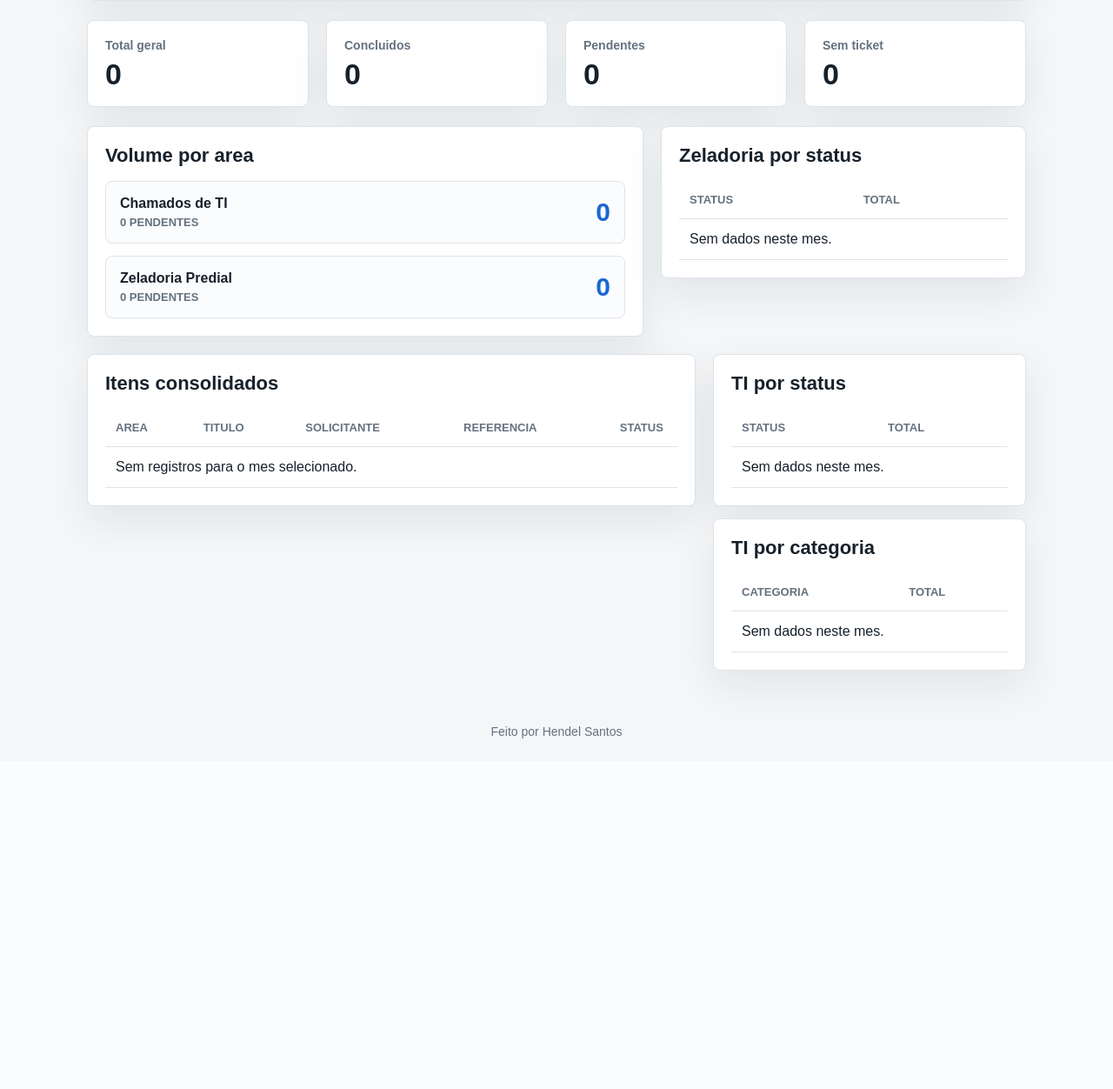
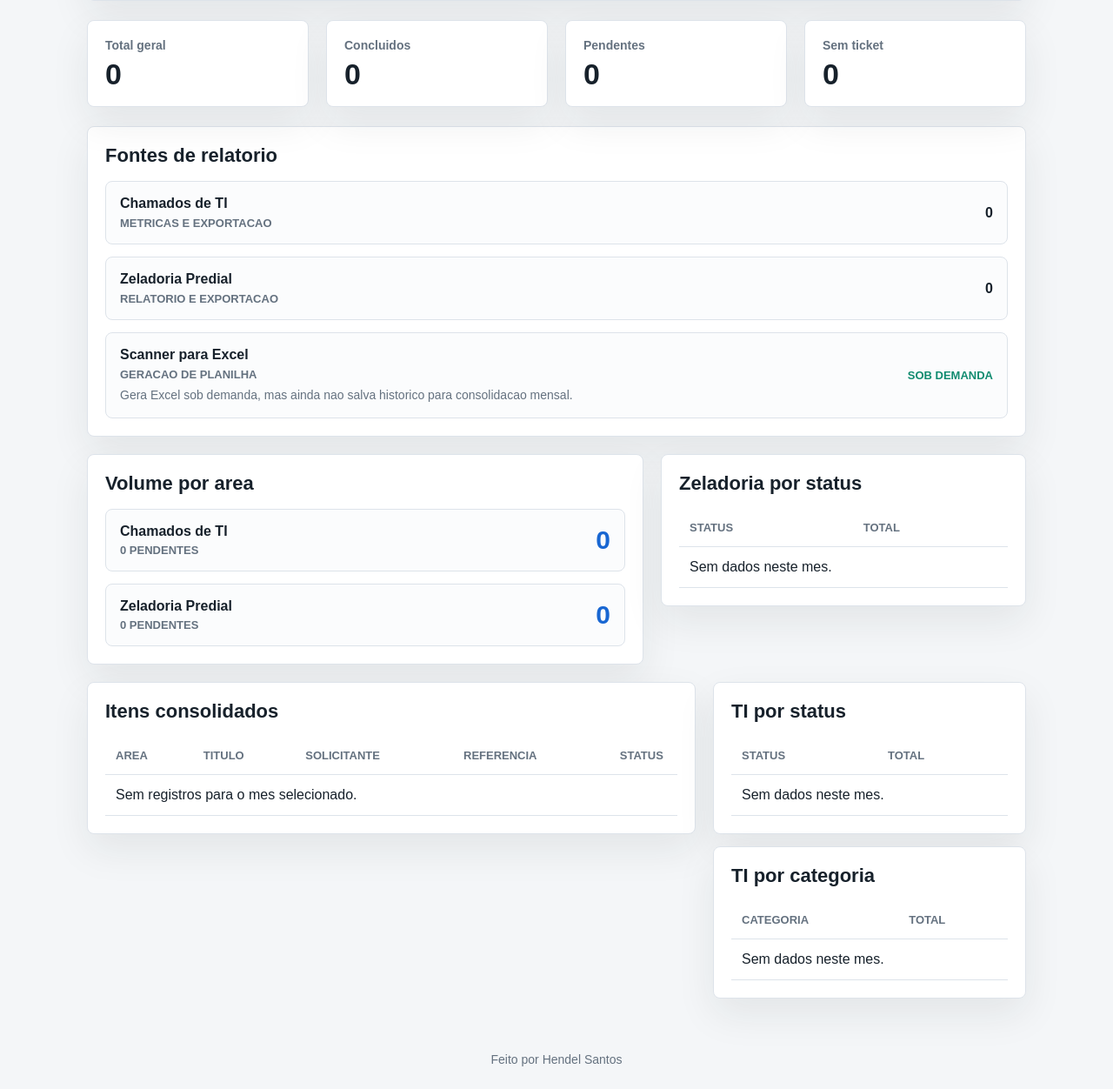
Before and after one commit to hendelsantos/Projeto_Django_HUB, a Django app: page /relatorios/ in a window 1280 px wide. Shown: the part 634-1886 px from the top of the page at 87% size. Before the commit the page ends 1483 px from the top, so only its background shows below. Run offline with Django 5.2, Linux system fonts and the light colour scheme; data that the repository does not hold is empty.

Commit message:
centralize report sources

```diff
--- a/hub/views.py
+++ b/hub/views.py
@@ -1,7 +1,6 @@
 from io import BytesIO
 
 from django.contrib import messages
-from django.db.models import Count
 from django.http import HttpResponse
 from django.shortcuts import render
 from django.utils import timezone
@@ -9,11 +8,7 @@ from openpyxl import Workbook
 from openpyxl.styles import Alignment, Font, PatternFill
 from openpyxl.utils import get_column_letter
 
-from chamados_ti.models import ChamadoTI
-from zeladoria.models import ChamadoZeladoria
-
-
-STATUS_FINALIZADOS = ('concluido', 'cancelado')
+from .report_sources import build_consolidated_report
 
 
 def get_month_filter(request):
@@ -27,55 +22,6 @@ def get_month_filter(request):
         mes = timezone.localdate().strftime('%Y-%m')
         ano, numero_mes = mes.split('-')
         return mes, int(ano), int(numero_mes)
-
-
-def count_by_field(queryset, field_name, choices=None):
-    labels = dict(choices or [])
-    rows = queryset.values(field_name).annotate(total=Count('id')).order_by('-total', field_name)
-
-    return [
-        {
-            'label': labels.get(row[field_name], row[field_name] or 'Nao informado'),
-            'total': row['total'],
-        }
-        for row in rows
-    ]
-
-
-def build_report_items(ti_chamados, zeladoria_chamados):
-    items = []
-
-    for chamado in ti_chamados:
-        items.append(
-            {
-                'area': 'TI',
-                'titulo': chamado.titulo,
-                'solicitante': chamado.solicitante,
-                'referencia': chamado.setor or chamado.get_categoria_display(),
-                'status': chamado.get_status_display(),
-                'ticket': chamado.ticket_oficial,
-                'data': chamado.criado_em,
-                'detalhe': chamado.descricao,
-                'follow_up': chamado.solucao,
-            }
-        )
-
-    for chamado in zeladoria_chamados:
-        items.append(
-            {
-                'area': 'Zeladoria',
-                'titulo': chamado.titulo,
-                'solicitante': chamado.solicitante,
-                'referencia': chamado.local,
-                'status': chamado.get_status_display(),
-                'ticket': chamado.ticket_oficial,
-                'data': chamado.criado_em,
-                'detalhe': chamado.descricao,
-                'follow_up': chamado.observacoes,
-            }
-        )
-
-    return sorted(items, key=lambda item: item['data'], reverse=True)
 
 
 def home(request):
@@ -110,48 +56,24 @@ def home(request):
 
 def relatorios(request):
     mes, ano, numero_mes = get_month_filter(request)
-    ti_mes = ChamadoTI.objects.filter(criado_em__year=ano, criado_em__month=numero_mes)
-    zeladoria_mes = ChamadoZeladoria.objects.filter(criado_em__year=ano, criado_em__month=numero_mes)
-
-    ti_total = ti_mes.count()
-    zeladoria_total = zeladoria_mes.count()
-    total_geral = ti_total + zeladoria_total
-    concluidos = (
-        ti_mes.filter(status=ChamadoTI.Status.CONCLUIDO).count()
-        + zeladoria_mes.filter(status=ChamadoZeladoria.Status.CONCLUIDO).count()
-    )
-    cancelados = (
-        ti_mes.filter(status=ChamadoTI.Status.CANCELADO).count()
-        + zeladoria_mes.filter(status=ChamadoZeladoria.Status.CANCELADO).count()
-    )
-    pendentes = total_geral - concluidos - cancelados
-    sem_ticket = (
-        ti_mes.filter(ticket_oficial='').exclude(status__in=STATUS_FINALIZADOS).count()
-        + zeladoria_mes.filter(ticket_oficial='').exclude(status__in=STATUS_FINALIZADOS).count()
-    )
-    taxa_conclusao = round((concluidos / total_geral) * 100) if total_geral else 0
-    itens_recentes = build_report_items(ti_mes, zeladoria_mes)[:12]
+    report = build_consolidated_report(ano, numero_mes)
+    ti_source = next((source for source in report['sources'] if source['slug'] == 'ti'), None)
+    zeladoria_source = next((source for source in report['sources'] if source['slug'] == 'zeladoria'), None)
 
     context = {
         'mes': mes,
-        'total_geral': total_geral,
-        'concluidos': concluidos,
-        'pendentes': pendentes,
-        'cancelados': cancelados,
-        'sem_ticket': sem_ticket,
-        'taxa_conclusao': taxa_conclusao,
-        'areas': [
-            {'nome': 'Chamados de TI', 'total': ti_total, 'pendentes': ti_mes.exclude(status__in=STATUS_FINALIZADOS).count()},
-            {
-                'nome': 'Zeladoria Predial',
-                'total': zeladoria_total,
-                'pendentes': zeladoria_mes.exclude(status__in=STATUS_FINALIZADOS).count(),
-            },
-        ],
-        'ti_por_status': count_by_field(ti_mes, 'status', ChamadoTI.Status.choices),
-        'ti_por_categoria': count_by_field(ti_mes, 'categoria', ChamadoTI.Categoria.choices),
-        'zeladoria_por_status': count_by_field(zeladoria_mes, 'status', ChamadoZeladoria.Status.choices),
-        'itens_recentes': itens_recentes,
+        'total_geral': report['total'],
+        'concluidos': report['concluidos'],
+        'pendentes': report['pendentes'],
+        'cancelados': report['cancelados'],
+        'sem_ticket': report['sem_ticket'],
+        'taxa_conclusao': report['taxa_conclusao'],
+        'fontes_relatorio': report['sources'],
+        'areas': report['consolidated_sources'],
+        'ti_por_status': ti_source['por_status'] if ti_source else [],
+        'ti_por_categoria': ti_source['por_categoria'] if ti_source else [],
+        'zeladoria_por_status': zeladoria_source['por_status'] if zeladoria_source else [],
+        'itens_recentes': report['items'][:12],
     }
 
     return render(request, 'hub/relatorios.html', context)
@@ -159,9 +81,8 @@ def relatorios(request):
 
 def exportar_relatorio_geral(request):
     mes, ano, numero_mes = get_month_filter(request)
-    ti_mes = ChamadoTI.objects.filter(criado_em__year=ano, criado_em__month=numero_mes)
-    zeladoria_mes = ChamadoZeladoria.objects.filter(criado_em__year=ano, criado_em__month=numero_mes)
-    itens = build_report_items(ti_mes, zeladoria_mes)
+    report = build_consolidated_report(ano, numero_mes)
+    itens = report['items']
 
     workbook = Workbook()
     sheet = workbook.active
--- a/static/css/styles.css
+++ b/static/css/styles.css
@@ -621,7 +621,8 @@ td a {
 }
 
 .report-score span,
-.report-area-row span {
+.report-area-row span,
+.report-source-row span {
     color: var(--muted);
     font-size: 13px;
     font-weight: 700;
@@ -642,13 +643,19 @@ td a {
     margin-bottom: 20px;
 }
 
+.report-sources-panel {
+    margin-bottom: 20px;
+}
+
 .report-area-list,
+.report-source-list,
 .report-side {
     display: grid;
     gap: 14px;
 }
 
-.report-area-row {
+.report-area-row,
+.report-source-row {
     display: flex;
     align-items: center;
     justify-content: space-between;
@@ -662,6 +669,26 @@ td a {
 .report-area-row div {
     display: grid;
     gap: 5px;
+}
+
+.report-source-row div {
+    display: grid;
+    gap: 6px;
+}
+
+.report-source-row p {
+    margin: 0;
+    color: var(--muted);
+    font-size: 14px;
+    line-height: 1.45;
+}
+
+.report-source-row em {
+    color: var(--accent);
+    font-size: 13px;
+    font-style: normal;
+    font-weight: 800;
+    text-transform: uppercase;
 }
 
 .report-area-row b {
--- a/templates/hub/relatorios.html
+++ b/templates/hub/relatorios.html
@@ -40,6 +40,30 @@
     <article class="metric-card"><span>Concluidos</span><strong>{{ concluidos }}</strong></article>
     <article class="metric-card"><span>Pendentes</span><strong>{{ pendentes }}</strong></article>
     <article class="metric-card"><span>Sem ticket</span><strong>{{ sem_ticket }}</strong></article>
+</section>
+
+<section class="table-panel report-sources-panel">
+    <div class="table-header">
+        <h2>Fontes de relatorio</h2>
+    </div>
+    <div class="report-source-list">
+        {% for fonte in fontes_relatorio %}
+            <div class="report-source-row">
+                <div>
+                    <strong>{{ fonte.nome }}</strong>
+                    <span>{{ fonte.tipo }}</span>
+                    {% if fonte.observacao %}
+                        <p>{{ fonte.observacao }}</p>
+                    {% endif %}
+                </div>
+                {% if fonte.tem_dados_consolidados %}
+                    <b>{{ fonte.total }}</b>
+                {% else %}
+                    <em>Sob demanda</em>
+                {% endif %}
+            </div>
+        {% endfor %}
+    </div>
 </section>
 
 <section class="report-section-grid">
```
Also changed, not shown: hub/report_sources.py (added, +139 -0 lines).
